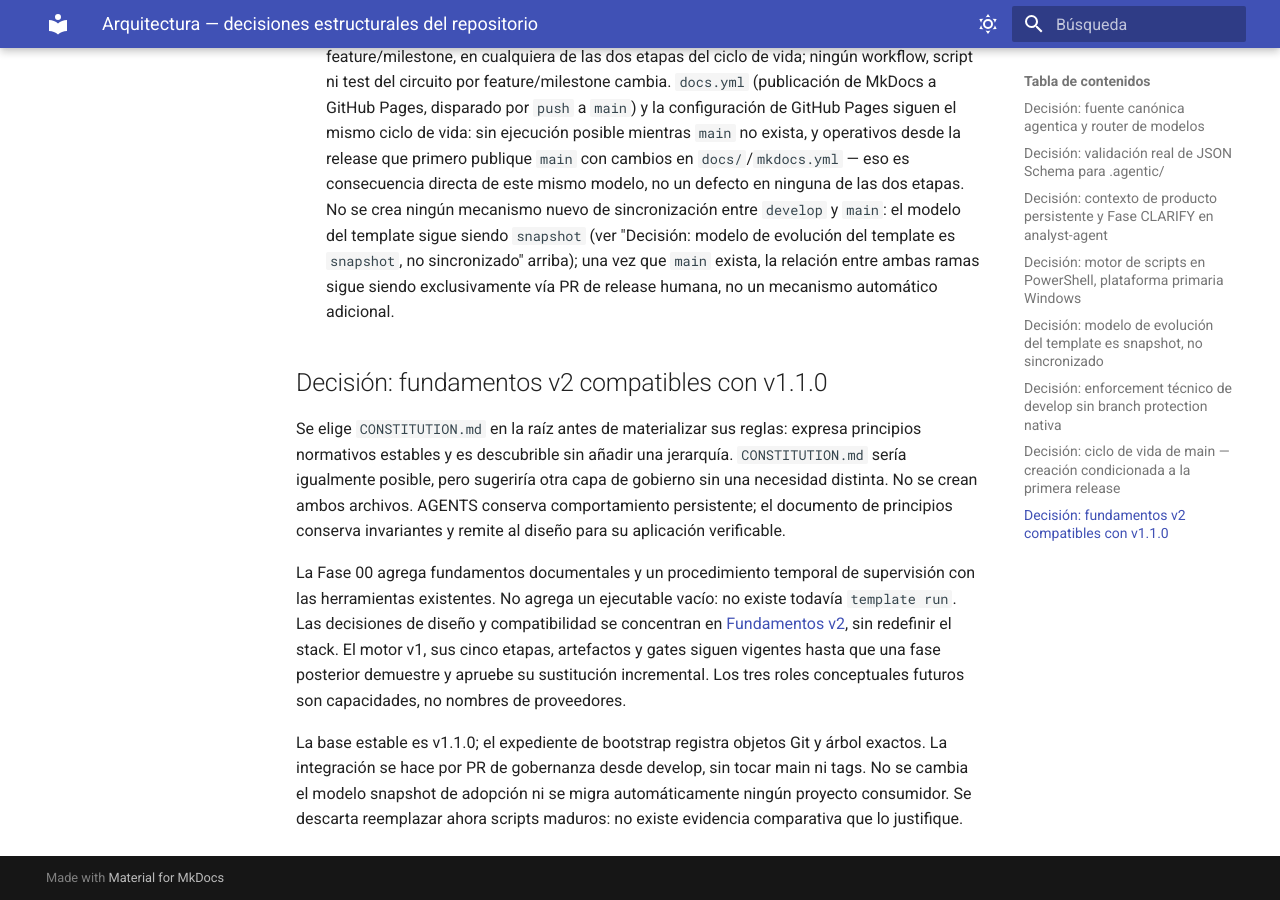
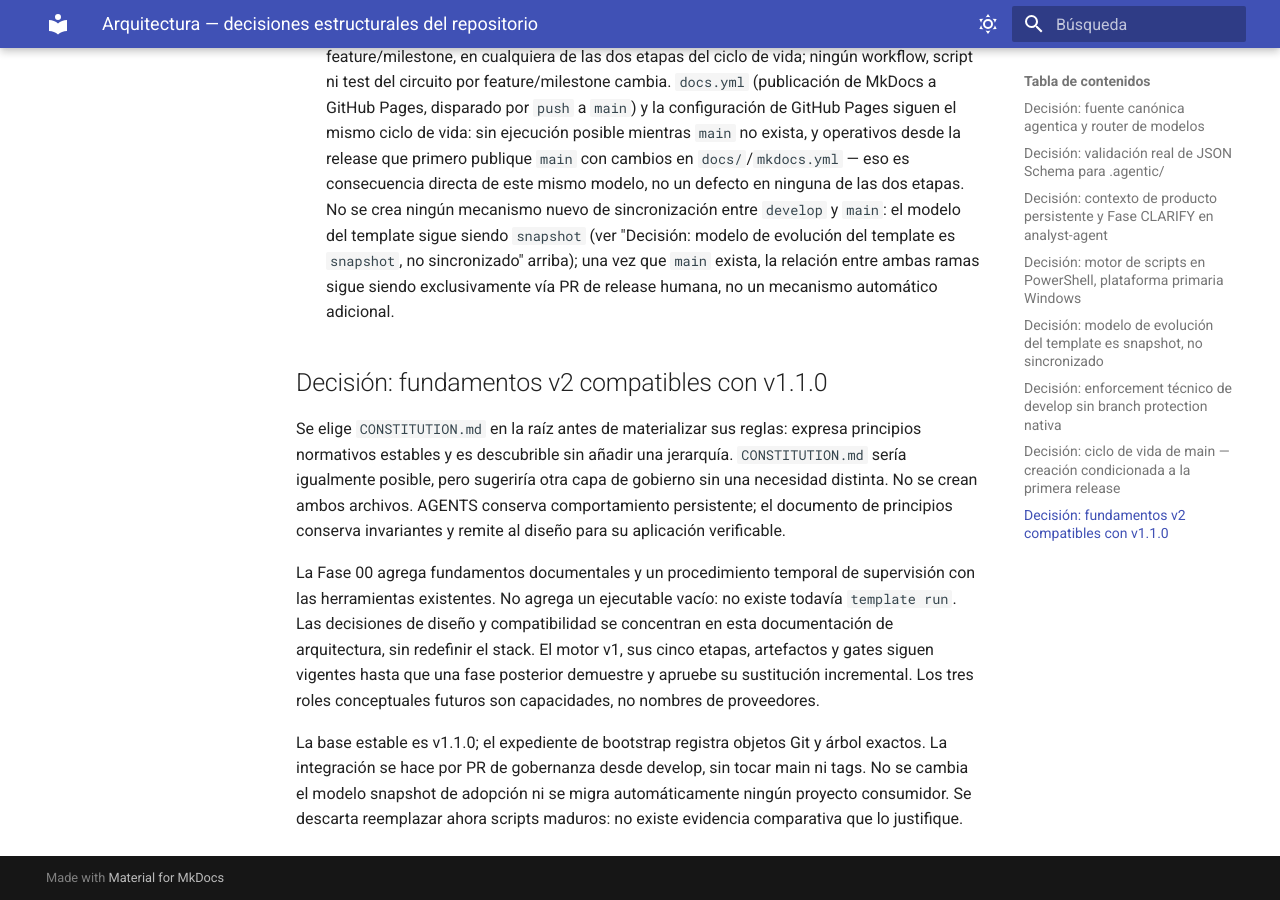
Before and after one commit to jlbellonGmail/template-starter, an MkDocs documentation site: the page built from docs/tecnica/arquitectura.md, in a window 1280 px wide and 900 px high, scrolled down 7569 px. Built offline with MkDocs 1.6.1 and Material for MkDocs 9.7.7, drawn with Linux system fonts in a browser that asks for light colours.

Commit message:
docs: remove final broken starter link

```diff
--- a/docs/tecnica/arquitectura.md
+++ b/docs/tecnica/arquitectura.md
@@ -365,7 +365,7 @@ conserva invariantes y remite al diseño para su aplicación verificable.
 La Fase 00 agrega fundamentos documentales y un procedimiento temporal de
 supervisión con las herramientas existentes. No agrega un ejecutable vacío:
 no existe todavía `template run`. Las decisiones de diseño y compatibilidad
-se concentran en [Fundamentos v2](fundamentos-v2.md), sin redefinir el stack.
+se concentran en esta documentación de arquitectura, sin redefinir el stack.
 El motor v1, sus cinco etapas, artefactos y gates siguen vigentes hasta que
 una fase posterior demuestre y apruebe su sustitución incremental. Los tres
 roles conceptuales futuros son capacidades, no nombres de proveedores.
```
